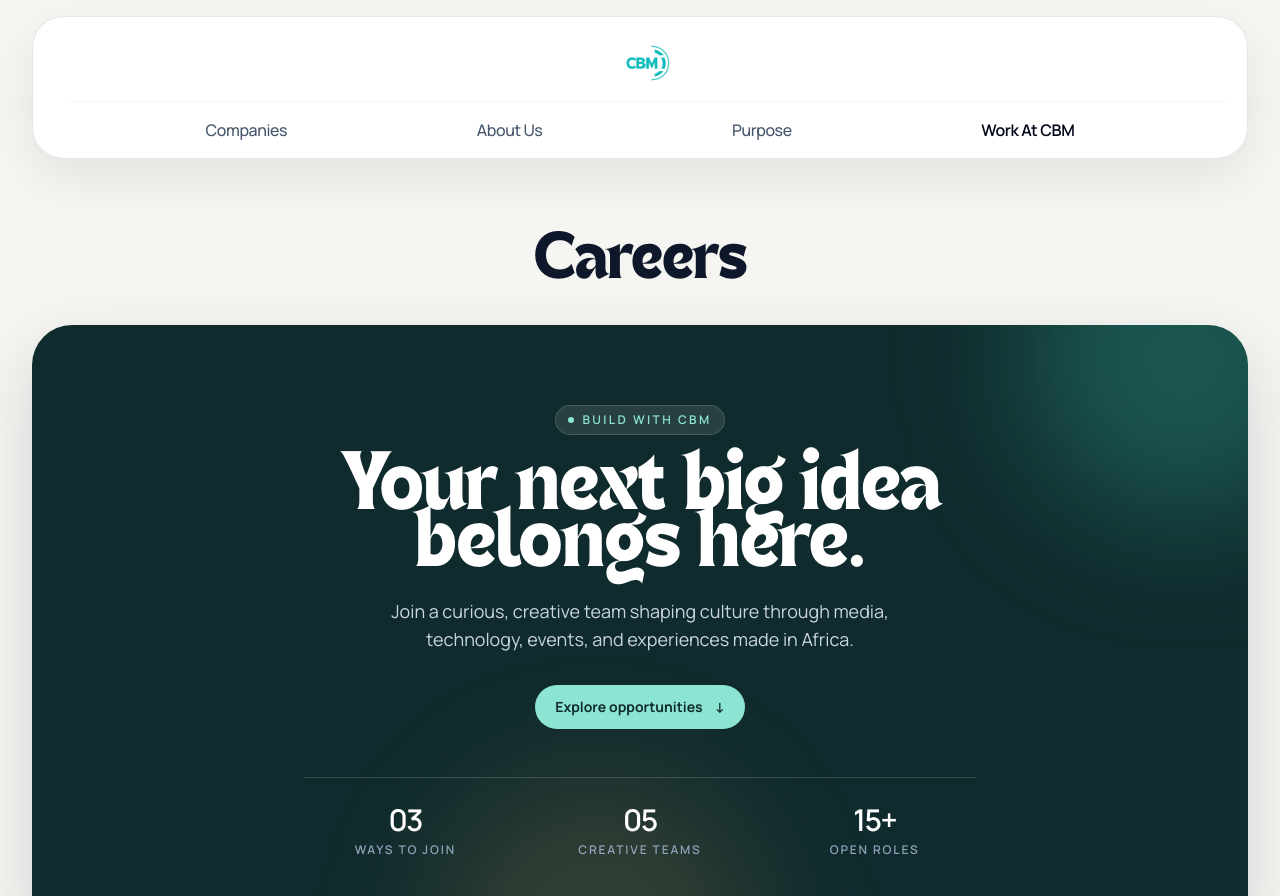
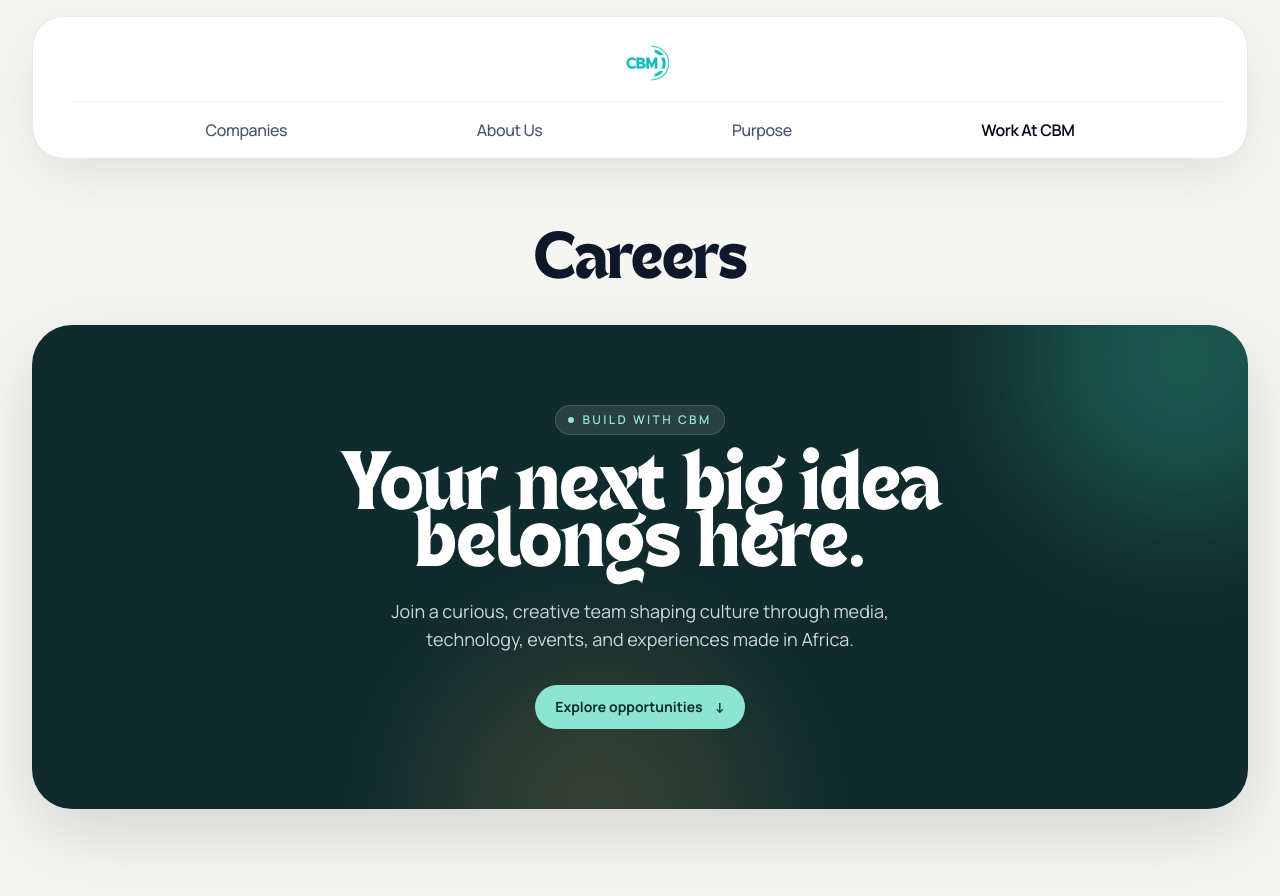
Before and after one commit to CBM-GROUP/cbmgroup-landingpage, a Next.js app: page /careers in a window 1280 px wide. Shown: the top 896 px of the page. Built offline with nearby package versions, Linux system fonts and the light colour scheme.

Commit message:
remove unused Stat component and related statistics section

```diff
--- a/src/app/careers/page.tsx
+++ b/src/app/careers/page.tsx
@@ -96,11 +96,6 @@
             <a href="#opportunities" className="mt-8 inline-flex items-center gap-3 rounded-full bg-[#8ce5d3] px-5 py-3 text-sm font-bold text-[#102b2d] transition hover:bg-white">
               Explore opportunities <span aria-hidden="true">↓</span>
             </a>
-          </div>
-          <div className="relative mx-auto mt-12 grid max-w-2xl grid-cols-3 gap-2 border-t border-white/15 pt-6 text-center sm:gap-8">
-            <Stat value="03" label="ways to join" />
-            <Stat value="05" label="creative teams" />
-            <Stat value="15+" label="open roles" />
           </div>
         </section>
 
@@ -336,12 +331,3 @@
     </main>
   );
 }
-
-function Stat({ value, label }: { value: string; label: string }) {
-  return (
-    <div>
-      <p className="text-2xl font-semibold tracking-[-0.05em] text-white sm:text-3xl">{value}</p>
-      <p className="mt-1 text-[10px] font-semibold uppercase tracking-[0.15em] text-slate-400 sm:text-xs">{label}</p>
-    </div>
-  );
-}
```
